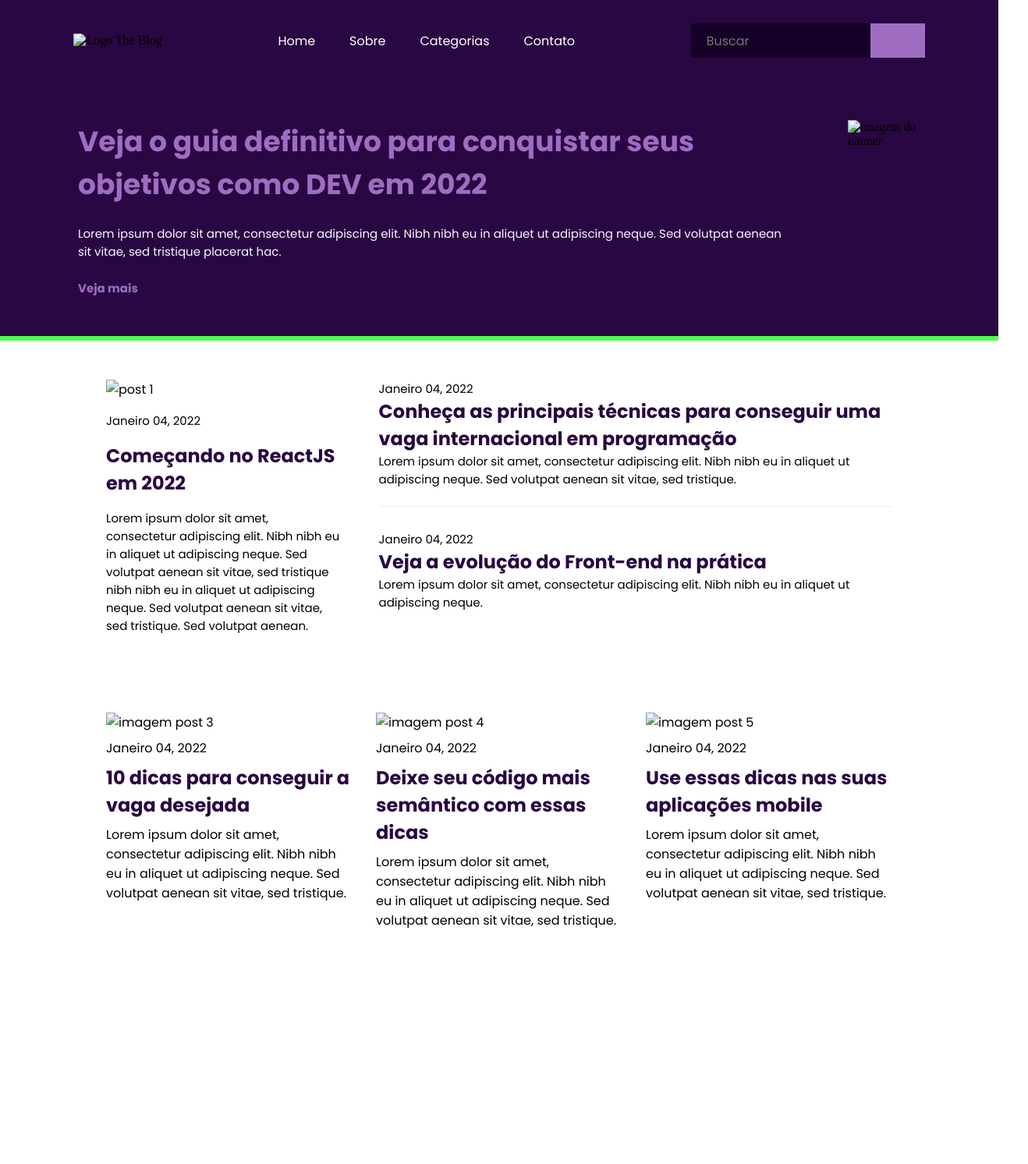
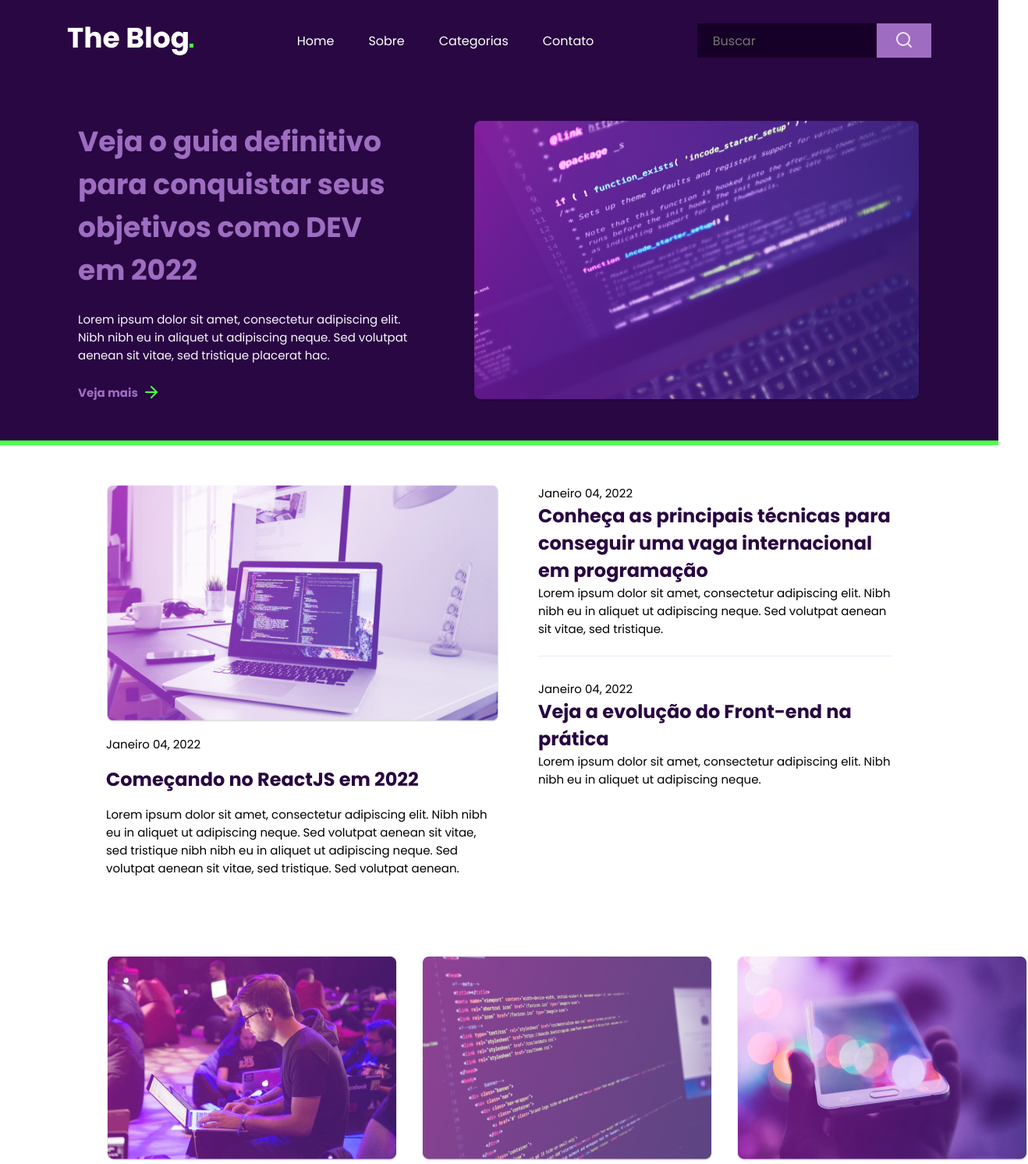
Before and after one commit to Aurelio-ch/The-Blog, a plain HTML site: page index.html in a window 1280 px wide. Shown: the top 1493 px of the page at 78% size, 1318 px wide, since content can reach past the window. Before the commit the page ends 1243 px from the top, so only its background shows below. Drawn offline with Linux system fonts and the light colour scheme; the site is published under a folder, as on GitHub Pages, so addresses that start at the root find nothing.

Commit message:
Add files via upload

```diff
--- a/index.html
+++ b/index.html
@@ -13,7 +13,7 @@
   </head>
   <body>
     <header class="menu">
-      <img class="meu-logo" src="/images/logo.svg" alt="Logo The Blog" />
+      <img class="meu-logo" src="images/logo.svg" alt="Logo The Blog" />
       <nav>
         <a href="" class="menu-options">Home</a>
         <a href="" class="menu-options">Sobre</a>
@@ -29,7 +29,7 @@
           id=""
         />
         <button class="menu-button">
-          <img src="/images/search.svg" alt="" />
+          <img src="images/search.svg" alt="" />
         </button>
       </div>
     </header>
@@ -46,12 +46,12 @@
         </p>
         <div class="banner-view-more">
           <a href="#">Veja mais</a>
-          <img src="/images/arrow-right.svg" alt="" />
+          <img src="images/arrow-right.svg" alt="" />
         </div>
       </div>
       <img
         class="banner-img"
-        src="/images/featured-image.png"
+        src="images/featured-image.png"
         alt="imagem do banner"
         class="img-banner"
       />
@@ -60,7 +60,7 @@
     <main>
       <section class="main-content">
         <div class="main-content-img">
-          <img src="../images/post-1.png" alt="post 1" />
+          <img src="images/post-1.png" alt="post 1" />
           <p class="post-data">Janeiro 04, 2022</p>
           <h1 class="title-post">Começando no ReactJS em 2022</h1>
           <p class="text-post">
@@ -96,7 +96,7 @@
 
       <section class="blog">
         <div class="blog-post">
-          <img src="/images/post-2.png" alt="imagem post 3" />
+          <img src="images/post-2.png" alt="imagem post 3" />
           <p class="blog-data">Janeiro 04, 2022</p>
           <h1 class="blog-title">10 dicas para conseguir a vaga desejada</h1>
           <p class="blog-text">
@@ -107,7 +107,7 @@
         </div>
 
         <div class="blog-post">
-          <img src="/images/post-3.png" alt="imagem post 4" />
+          <img src="images/post-3.png" alt="imagem post 4" />
           <p class="blog-data">Janeiro 04, 2022</p>
           <h1 class="blog-title">
             Deixe seu código mais semântico com essas dicas
@@ -120,7 +120,7 @@
         </div>
 
         <div class="blog-post">
-          <img src="/images/post-4.png" alt="imagem post 5" />
+          <img src="images/post-4.png" alt="imagem post 5" />
           <p class="blog-data">Janeiro 04, 2022</p>
           <h1 class="blog-title">Use essas dicas nas suas aplicações mobile</h1>
           <p class="blog-text">
```
